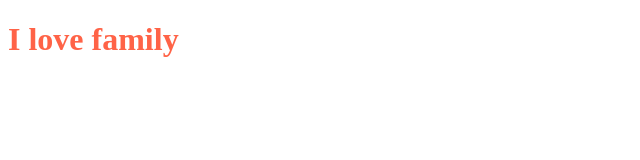
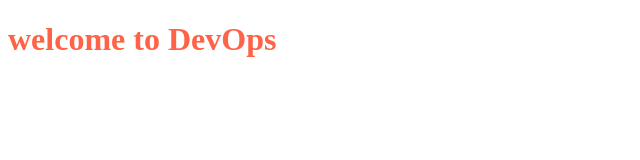
Before and after one commit to Ashokm96/test, a plain HTML site: page index.html in a window 1280 px wide. Shown: the whole page, without its empty margins (0-640 px from the left). Drawn offline with Linux system fonts and the light colour scheme.

Commit message:
Update index.html

```diff
--- a/index.html
+++ b/index.html
@@ -2,7 +2,7 @@
 <html>
 <body>
 
-<h1 style="color:Tomato;">I love family</h1>
+<h1 style="color:Tomato;">welcome to DevOps</h1>
 
 <!-- <img src="family.jpg" alt="hello"> -->
 
```
